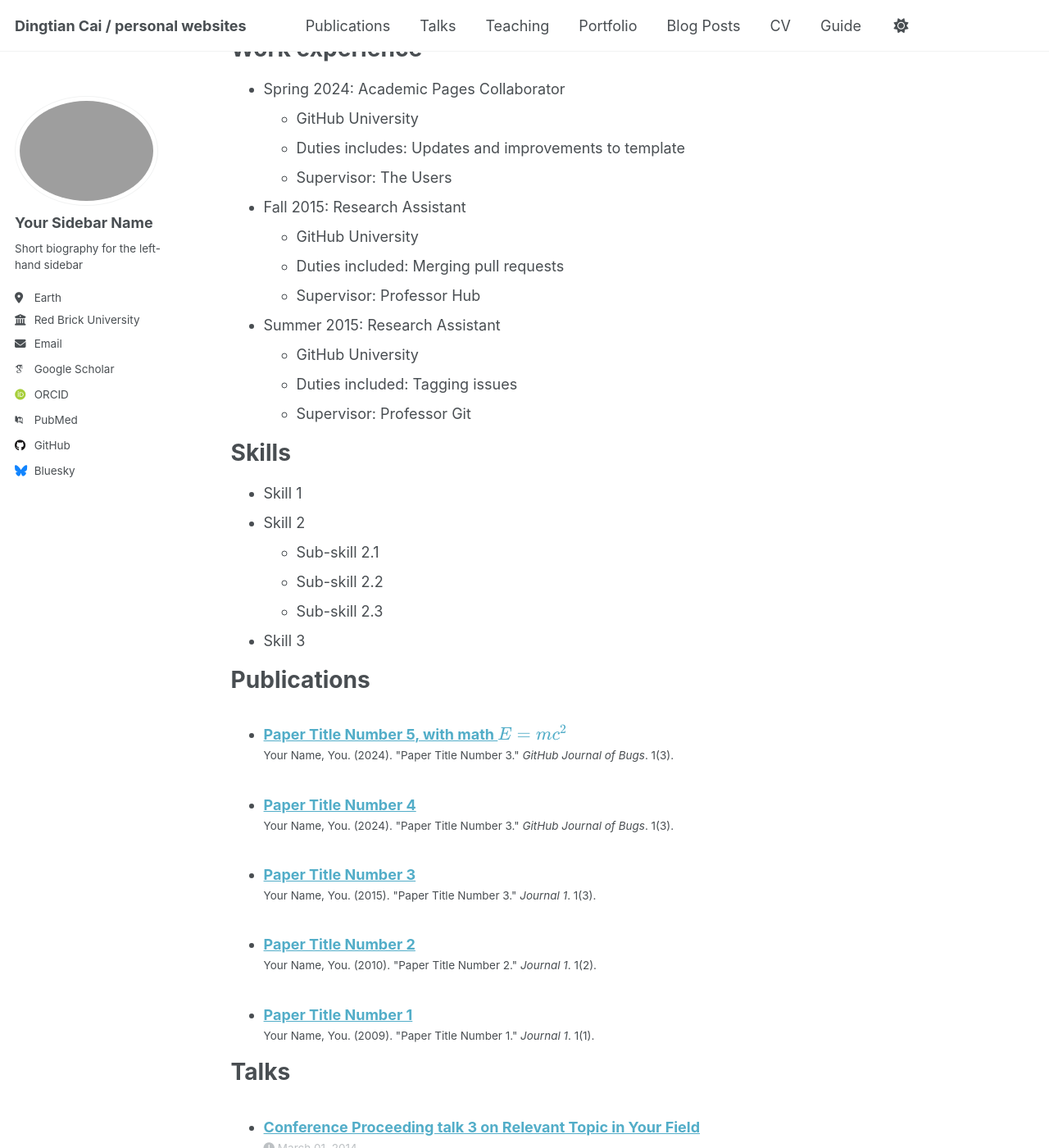
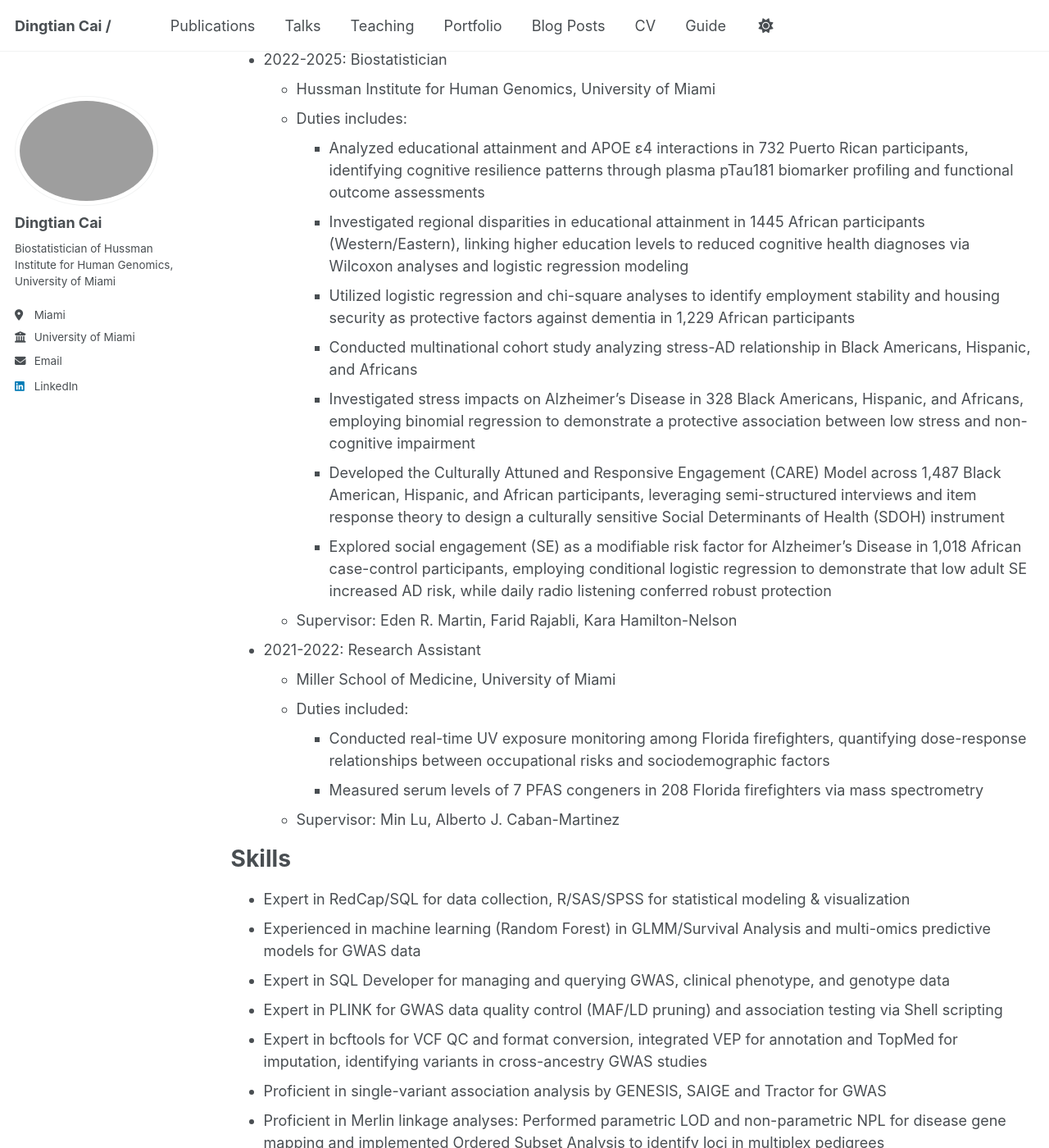
Before and after one commit to skywardcai/dingtiancai.github.io, a Jekyll site: the page built from _pages/cv.md, in a window 1280 px wide and 1400 px high, scrolled down 267 px. Shown: the whole window at 82% size. Built offline with Jekyll 4.4.1, drawn with Linux system fonts in a browser that asks for light colours; some web fonts are replaced; a script that is not in the unit is left out; some of the changed text lies outside the part shown.

Commit message:
add publication and portfolio

```diff
--- a/_config.yml
+++ b/_config.yml
@@ -9,9 +9,9 @@
 # Basic Site Settings
 locale                   : "en-US"
 site_theme               : "default" # Currently available options are "default", "air"
-title                    : "Dingtian Cai / personal websites"
+title                    : "Dingtian Cai / "
 title_separator          : "-"
-name                     : &name "Your Name"
+name                     : &name "Dingtian Cai"
 description              : &description "personal description"
 url                      : https://academicpages.github.io # the base hostname & protocol for your site e.g. "https://[your GitHub username].github.io" or if you already have some other page hosted on Github then use "https://[your GitHub username].github.io/[Your Repo Name]"
 baseurl                  : "" # the subpath of your site, e.g. "/blog"
@@ -23,23 +23,23 @@ repository               : "academicpages/academicpages.github.io"
 author:
   # Biographic information
   avatar           : "profile.png"
-  name             : "Your Sidebar Name"
+  name             : "Dingtian Cai"
   pronouns         : # example: "she/her"
-  bio              : "Short biography for the left-hand sidebar"
-  location         : "Earth"
-  employer         : "Red Brick University"
+  bio              : "Biostatistician of Hussman Institute for Human Genomics, University of Miami"
+  location         : "Miami"
+  employer         : "University of Miami"
   uri              : # URL
-  email            : "none@example.org"
+  email            : skywardcai@gmail.com
 
   # Academic websites
   academia         : # URL
   arxiv            : # URL - Update with the correct link to your profile
-  googlescholar    : "https://scholar.google.com/citations?user=PS_CX0AAAAAJ"
+  googlescholar    : #"https://scholar.google.com/citations?user=PS_CX0AAAAAJ"
   inspire-hep      : # URL
   impactstory      : # URL
-  orcid            : "http://orcid.org/yourorcidurl"
+  orcid            : #"http://orcid.org/yourorcidurl"
   semantic         : # URL
-  pubmed           : "https://www.ncbi.nlm.nih.gov/pubmed/?term=john+snow"
+  pubmed           : #"https://www.ncbi.nlm.nih.gov/pubmed/?term=john+snow"
   researchgate     : # URL
   scopus           : # URL
 
@@ -47,13 +47,13 @@ author:
   bitbucket        : # Username - Update with your username on the site
   codepen          : # Username
   dribbble         : # Username
-  github           : "academicpages"
+  github           : #"academicpages"
   kaggle           : # Username
   stackoverflow    : # User number or user number and name (i.e., use "1" or "1/jeff-atwood")
 
   # Social media
   artstation       : # Username
-  bluesky          : "bsky.app" # Replace this with you Bluesky username
+  bluesky          : #"bsky.app" # Replace this with you Bluesky username
   facebook         : # Username
   flickr           : # Username
   foursquare       : # Username
@@ -62,7 +62,7 @@ author:
   keybase          : # Username
   instagram        : # Username
   lastfm           : # Username
-  linkedin         : # Username
+  linkedin         : https://www.linkedin.com/in/dingtian-cai-22141122b/
   mastodon         : # URL
   medium           : # URL
   pinterest        : # Username
--- a/_pages/cv.md
+++ b/_pages/cv.md
@@ -11,35 +11,45 @@ redirect_from:
 
 Education
 ======
-* Ph.D in Version Control Theory, GitHub University, 2018 (expected)
-* M.S. in Jekyll, GitHub University, 2014
-* B.S. in GitHub, GitHub University, 2012
+
+* M.S. in Biostatistics, University of Miami, 2022
+* B.S. in Biology, University of Miami, 2021
 
 Work experience
 ======
-* Spring 2024: Academic Pages Collaborator
-  * GitHub University
-  * Duties includes: Updates and improvements to template
-  * Supervisor: The Users
+* 2022-2025: Biostatistician
+  * Hussman Institute for Human Genomics, University of Miami
+  * Duties includes:
+    * Analyzed educational attainment and APOE ε4 interactions in 732 Puerto Rican participants, identifying cognitive resilience patterns through plasma pTau181 biomarker profiling and functional outcome assessments
+    * Investigated regional disparities in educational attainment in 1445 African participants (Western/Eastern), linking higher education levels to reduced cognitive health diagnoses via Wilcoxon analyses and logistic regression modeling
+    * Utilized logistic regression and chi-square analyses to identify employment stability and housing security as protective factors against dementia in 1,229 African participants
+    * Conducted multinational cohort study analyzing stress-AD relationship in Black Americans, Hispanic, and Africans
+    * Investigated stress impacts on Alzheimer’s Disease in 328 Black Americans, Hispanic, and Africans, employing binomial regression to demonstrate a protective association between low stress and non-cognitive impairment
+    * Developed the Culturally Attuned and Responsive Engagement (CARE) Model across 1,487 Black American, Hispanic, and African participants, leveraging semi-structured interviews and item response theory to design a culturally sensitive Social Determinants of Health (SDOH) instrument
+    * Explored social engagement (SE) as a modifiable risk factor for Alzheimer’s Disease in 1,018 African case-control participants, employing conditional logistic regression to demonstrate that low adult SE increased AD risk, while daily radio listening conferred robust protection
+  * Supervisor: Eden R. Martin, Farid Rajabli, Kara Hamilton-Nelson
 
-* Fall 2015: Research Assistant
-  * GitHub University
-  * Duties included: Merging pull requests
-  * Supervisor: Professor Hub
-
-* Summer 2015: Research Assistant
-  * GitHub University
-  * Duties included: Tagging issues
-  * Supervisor: Professor Git
+* 2021-2022: Research Assistant
+  * Miller School of Medicine, University of Miami
+  * Duties included:
+    * Conducted real-time UV exposure monitoring among Florida firefighters, quantifying dose-response relationships between occupational risks and sociodemographic factors
+    * Measured serum levels of 7 PFAS congeners in 208 Florida firefighters via mass spectrometry
+  * Supervisor: Min Lu, Alberto J. Caban-Martinez
 
 Skills
 ======
-* Skill 1
-* Skill 2
-  * Sub-skill 2.1
-  * Sub-skill 2.2
-  * Sub-skill 2.3
-* Skill 3
+* Expert in RedCap/SQL for data collection, R/SAS/SPSS for statistical modeling & visualization
+* Experienced in machine learning (Random Forest) in GLMM/Survival Analysis and multi-omics predictive models for GWAS data
+* Expert in SQL Developer for managing and querying GWAS, clinical phenotype, and genotype data
+* Expert in PLINK for GWAS data quality control (MAF/LD pruning) and association testing via Shell scripting
+* Expert in bcftools for VCF QC and format conversion, integrated VEP for annotation and TopMed for imputation, identifying variants in cross-ancestry GWAS studies
+* Proficient in single-variant association analysis by GENESIS, SAIGE and Tractor for GWAS
+* Proficient in Merlin linkage analyses: Performed parametric LOD and non-parametric NPL for disease gene mapping and implemented Ordered Subset Analysis to identify loci in multiplex pedigrees
+* Expert in GWAS meta-analyses by METAL, seqMeta, and MetaSTAAR
+* Expert in integrating GENESIS-PCAiR for global ancestry modeling with RFMix-Tractor local ancestry inference to discover functional locus in admixed populations
+* Proficient in pedigree data visualization and genetic variant annotation by Progeny
+* Expert in genomic data visualization by Manhattan plots and LocusZoom plots for regional annotation
+* Professional photography, video recording and editing (Photoshop, Premiere, Final Cut Pro X & DaVinci Resolve)
 
 Publications
 ======
--- a/_portfolio/portfolio-2.html
+++ b/_portfolio/portfolio-2.html
@@ -1,6 +1,6 @@
 ---
-title: "Portfolio item number 2"
-excerpt: "Short description of portfolio item number 2 <br/><img src='/images/500x300.png'>"
+title: "American Society of Human Genetics (ASHG)"
+excerpt: "Washington, D.C. 2023 <br/><img src='/images/500x300.png'>"
 collection: portfolio
 ---
 
```
Also changed, not shown: _portfolio/portfolio-1.md (+2 -2 lines), _portfolio/portfolio-3.md (added, +7 -0 lines), _portfolio/portfolio-4.md (added, +7 -0 lines), _publications/2025-06-08-paper-title-number-5.md (+5 -2 lines), _publications/conf6.md (added, +16 -0 lines), 7 other files.
